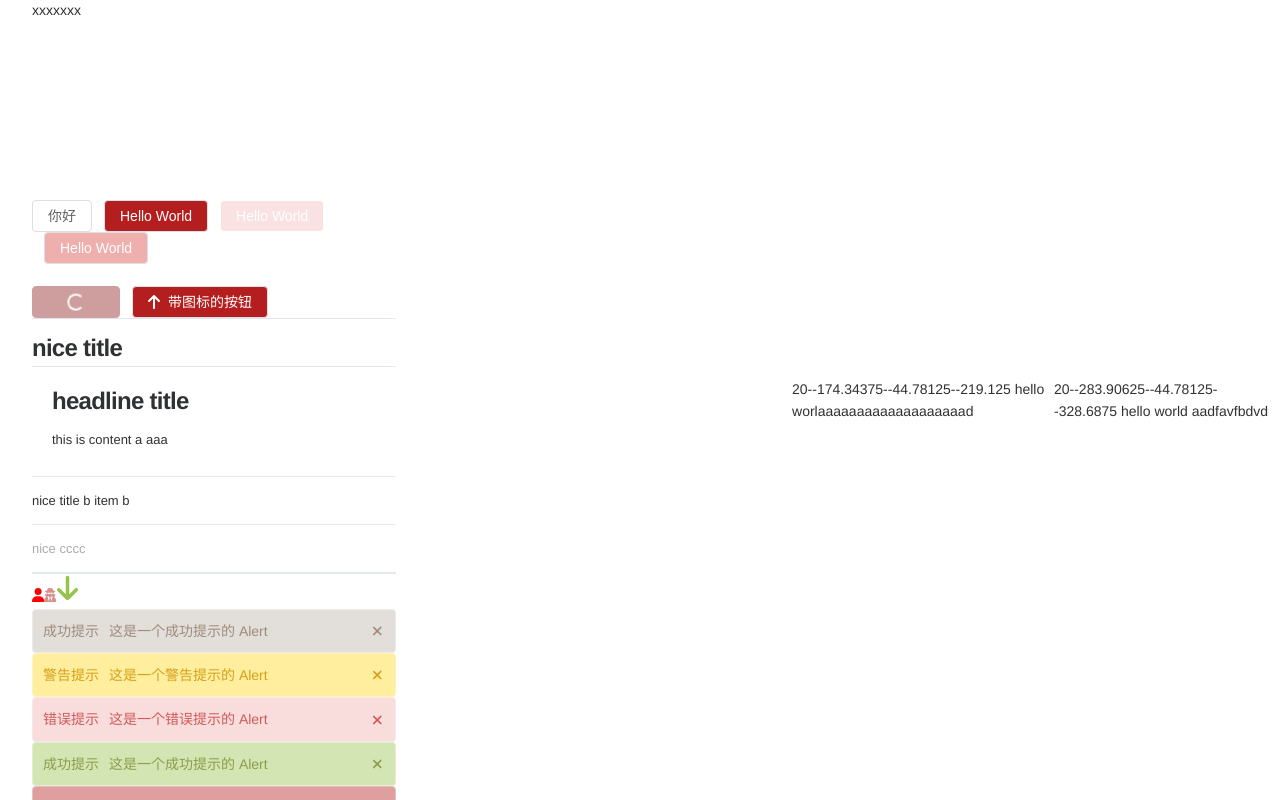
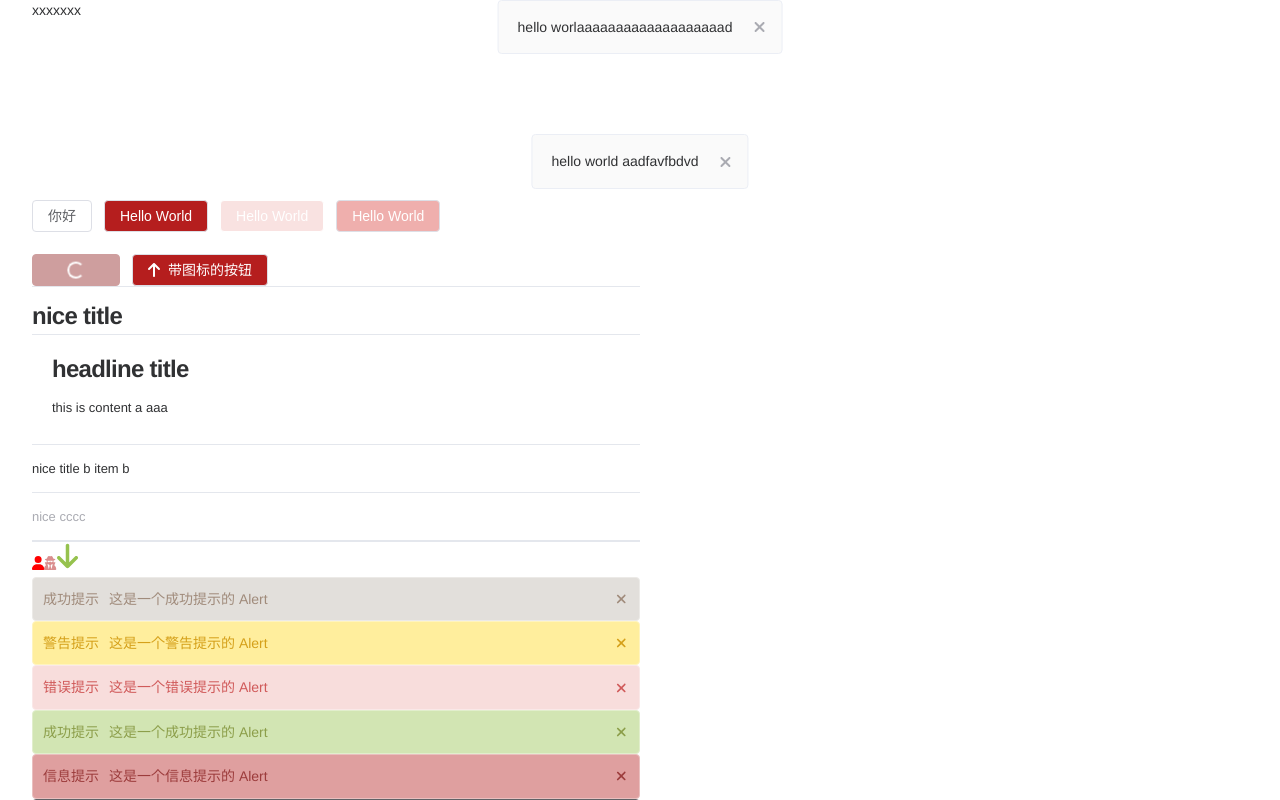
Before and after one commit to ourcx/feiUI, a Vue app: page / in a window 1280 px wide. Shown: the top 800 px of the page. Built offline with nearby package versions, Linux system fonts and the light colour scheme; a web font is replaced by a local one.

Commit message:
feat：完成message函数的开发

```diff
--- a/src/App.vue
+++ b/src/App.vue
@@ -52,7 +52,7 @@ onMounted(()=>{
 
 
   setTimeout(()=>{
-    instance.destory()
+    instance.destroy()
   },2000)
 })
 
--- a/src/components/Message/Messaage.vue
+++ b/src/components/Message/Messaage.vue
@@ -6,15 +6,16 @@
     :class="{ ['fei-message--' + type]: type, 'is-close': showClose }"
     ref="messageRef"
     :style="cssStyle"
+    @mouseenter="clearTimer"
+    @mouseleave="startTimer"
   >
     <div class="fei-message__content">
       <slot>
-      {{ offset }}--{{ topOffset }}--{{ height }}--{{ bottomOffset }}
         <RenderVnode v-if="message" :vNode="message"></RenderVnode>
       </slot>
     </div>
-    <div class="fei-message__close" v-if="showClose">
-    <Icon icon="xmark"></Icon>
+    <div class="fei-message__close" v-if="showClose" @click.stop="closeMessage">
+      <Icon icon="xmark"></Icon>
     </div>
   </div>
 </template>
@@ -23,67 +24,83 @@
 import type { MessageProps } from "./type";
 import RenderVnode from "@/hook/RenderVnode";
 import Icon from "../Icon/Icon.vue";
-import { ref,onMounted,watch, computed,nextTick,getCurrentInstance } from "vue";
-import { getLastBottomOffset, getLastInstance} from './method'
+import { ref, onMounted, watch, nextTick,computed } from "vue";
 import useEventListener from "@/hook/useEventListener";
 
 const props = withDefaults(defineProps<MessageProps>(), {
   type: "info",
   duration: 3000,
-  offset:20,
+  offset: 20,
+  showClose: true,
 });
 
-const visible =ref(false);
+const visible = ref(false);
 const messageRef = ref<HTMLDivElement>();
-// const instance = getCurrentInstance()
+const height = ref(0);
+const topOffset = ref(0); // 顶部位置
 
-//计算偏移高度
-//这个div'的偏移高度
-const height = ref(0)
-const lastOffset = computed(() => getLastBottomOffset(props.id))
-const topOffset = computed(() => props.offset + height.value + lastOffset.value!)
-//给下一个元素预留
-const bottomOffset = computed(() => height.value+topOffset.value)
-//导出bottomOffset
+// 计算底部偏移量
+const bottomOffset = computed(() => {
+  return topOffset.value + height.value;
+});
+
 const cssStyle = computed(() => ({
   top: `${topOffset.value}px`,
   zIndex: props.zIndex,
-}))
-//通过一个数组进行对实例的标记
-function startTimer() {
-  if(props.duration===0)return
-  //禁止自动消失
+}));
 
-  setTimeout(() => {
-    visible.value = false;
-  },props.duration)
+const closeMessage = () => {
+  visible.value = false;
 }
 
-onMounted(async()=>{
+let timer: any;
+function startTimer() {
+  if (props.duration === 0) return;
+  timer = setTimeout(() => {
+    visible.value = false;
+  }, props.duration);
+}
+
+function clearTimer() {
+  clearTimeout(timer);
+}
+
+onMounted(async () => {
   visible.value = true;
   startTimer();
+  await updateHeight();
+});
+
+// 暴露必要属性
+defineExpose({
+  bottomOffset,
+  visible,
+  height,
+  topOffset,
+  updateHeight
+});
+
+// 更新高度的方法
+async function updateHeight() {
   await nextTick();
-  height.value = messageRef.value!.getBoundingClientRect().height;
-})
-function keydown(e:Event){
-  const event = e as KeyboardEvent
-  if(event.key==="Escape"){
+  if (messageRef.value) {
+    height.value = messageRef.value.getBoundingClientRect().height;
+  }
+}
+
+// 监听可见性变化
+watch(visible, (newValue) => {
+  if (!newValue) {
+    props.onDestory?.();
+  }
+});
+
+function keydown(e: Event) {
+  const event = e as KeyboardEvent;
+  if (event.key === "Escape") {
     visible.value = false;
   }
 }
 
-useEventListener(document,"keydown",keydown)
-watch(visible,(newValue)=>{
-  if(!newValue){
-    props.onDestory?.();
-  }
-})
-
-
-defineExpose({
-  bottomOffset,
-  visible,
-})
+useEventListener(document, "keydown", keydown);
 </script>
-
-<style></style>
--- a/src/components/Message/method.ts
+++ b/src/components/Message/method.ts
@@ -1,68 +1,107 @@
-import type { MessageProps } from './type'
-import { render, h,shallowReactive } from 'vue'
-import MessageConstructor from './Messaage.vue'
-// import { create } from 'some-module' // Uncomment and specify the module if needed, or remove this line if not used
-import type { CreateMessageProps, MessageContext } from './type'
-import useZindex from '@/hook/useZindex'
+import { render, h, shallowReactive, nextTick } from 'vue';
+import MessageConstructor from './Messaage.vue';
+import type { CreateMessageProps, MessageContext } from './type';
+import useZindex from '@/hook/useZindex';
 
+const instances: MessageContext[] = shallowReactive([]);
+let seed = 1;
 
-const instances: MessageContext[] =shallowReactive([])
-//优化性能，浅层响应式对象
-let seed = 1
-export const createMessage = (props: CreateMessageProps) => {
-  const {nextZIndex} = useZindex()
-  const id = `message_${seed++}`
-  const container = document.createElement('div')
+// 全局消息位置更新函数
+const updateMessagePositions = async () => {
+  await nextTick();
 
-  //要清除组件什么的用render(null, container)
-  const destory = () => {
-    const idx = instances.findIndex(item => item.id === id)
-    if (idx === -1) return
-    instances.splice(idx, 1)
-    render(null, container)
-  }
-  const manualDestroy = () => {
-    //手动删除，其实就是手动调节expose传出来的值
-    const  instance = instances.find(item => item.id === id)
-    if(instance){
-      instance.vm.exposed!.visible.value = false
+  // 按顺序计算每个消息框的位置
+  let cumulativeOffset = 0;
+
+  for (const instance of instances) {
+    if (instance.vm.exposed) {
+      try {
+        // 更新当前消息框的顶部位置
+        instance.vm.exposed.topOffset.value = cumulativeOffset;
+
+        // 累积偏移量（高度 + 间隔）
+        cumulativeOffset += (instance.vm.exposed.height.value || 0) + 80;
+      } catch (error) {
+        console.error(`更新消息位置时出错:`, error);
+      }
     }
   }
+};
+
+export const createMessage = (props: CreateMessageProps) => {
+  const { nextZIndex } = useZindex();
+  const id = `message_${seed++}`;
+  const container = document.createElement('div');
+
+  const destroy = async () => {
+    const idx = instances.findIndex(item => item.id === id);
+    if (idx === -1) return;
+
+    try {
+      // 1. 从实例数组中移除当前实例
+      instances.splice(idx, 1);
+
+      // 2. 更新剩余消息框的位置（等待 DOM 更新完成）
+      await nextTick();
+      await updateMessagePositions();
+
+      // 3. 从 DOM 中移除元素
+      if (container.firstElementChild && document.body.contains(container.firstElementChild)) {
+        document.body.removeChild(container.firstElementChild);
+      }
+
+      // 4. 卸载组件
+      render(null, container);
+    } catch (error) {
+      console.error(`销毁消息框 ${id} 时出错:`, error);
+    }
+  };
+
+  const manualDestroy = async () => {
+    const instance = instances.find(item => item.id === id);
+    if (instance && instance.vm.exposed) {
+      try {
+        // 隐藏消息框
+        instance.vm.exposed.visible.value = false;
+
+        // 等待动画完成后再完全销毁
+        setTimeout(() => destroy(), 300);
+      } catch (error) {
+        console.error(`手动销毁消息框 ${id} 时出错:`, error);
+      }
+    }
+  };
+
   const newProps = {
     ...props,
     id,
-    zIndex:nextZIndex(),
-    onDestoty: destory,
+    zIndex: nextZIndex(),
+    onDestory: destroy
+  };
 
-  }
-  const vnode = h(MessageConstructor, newProps)
-  render(vnode, container)
-  document.body.appendChild(container.firstElementChild!)
-  const vm = vnode.component!
+  // 创建虚拟节点并渲染
+  const vnode = h(MessageConstructor, newProps);
+  render(vnode, container);
+
+  // 添加到 DOM
+  document.body.appendChild(container.firstElementChild!);
+
+  const vm = vnode.component!;
   const instance = {
-    id: id,
+    id,
     vnode,
     props: newProps,
     vm,
-    destory:manualDestroy
-  }
+    destroy: manualDestroy
+  };
 
-  instances.push(instance)
-  //非空标识符
-  return instance
-}
+  // 添加到实例数组
+  instances.push(instance);
 
-export const getLastInstance = () => {
-  return instances.at(-1)
-  //返回最后一个参数
-}
+  // 更新所有消息框的位置
+  updateMessagePositions();
 
-export const getLastBottomOffset = (id: string) => {
-  const idx = instances.findIndex(item => item.id === id)
-  if (idx <= 0) {
-    return 0
-  } else {
-    const prev = instances[idx - 1]
-    return prev.vm.exposed!.bottomOffset.value
-  }
-}
+  return instance;
+};
+
+// 其他辅助函数保持不变...
--- a/src/components/Message/style.css
+++ b/src/components/Message/style.css
@@ -0,0 +1,93 @@
+.fei-message {
+    --fei-message-bg-color: var(--fei-fill-color-lighter);
+    --fei-message-border-color: var(--fei-border-color-lighter);
+    --fei-message-padding: 15px 19px;
+    --fei-message-Close-size: 16px;
+    --fei-message-Close-icon-color: var(--fei-text-color-placeholder);
+    --fei-message-Close-hover-color: var(--fei-text-color-secondary);
+}
+
+.fei-message {
+    width: fit-content;
+    max-width: calc(100% - 32px);
+    box-sizing: border-box;
+    border-radius: var(--fei-border-radius-base);
+    border-width: var(--fei-border-width);
+    border-style: var(--fei-border-style);
+    border-color: var(--fei-message-border-color);
+    position: fixed;
+    left: 50%;
+    top: 20px;
+    transform: translateX(-50%);
+    background-color: var(--fei-message-bg-color);
+    padding: var(--fei-message-padding);
+    display: flex;
+    align-items: center;
+    transition: top var( --fei-transition-duration);
+    .fei-message__content{
+      color:var(--fei-message-text-color);
+      overflow-wrap: anywhere;
+    }
+    &.is-close .fei-message__content{
+      padding-right:30px;
+    }
+    .fei-message__close{
+      display: flex;
+      align-items: center;
+    }
+    .fei-message__close svg{
+      cursor: pointer;
+    }
+}
+
+/* 添加定位样式 */
+
+.fei-message__close {
+  position: absolute;
+  right: 16px;
+  top: 50%;
+  transform: translateY(-50%);
+  cursor: pointer;
+}
+
+.fei-message__close svg {
+  color: var(--fei-message-Close-icon-color);
+  transition: color 0.3s;
+  font-size: var(--fei-message-Close-size);
+}
+
+.fei-message__close svg:hover {
+  color: var(--fei-message-Close-hover-color);
+}
+
+
+
+/* 成功类型样式 */
+.fei-message--success {
+  --fei-message-bg-color: var(--fei-color-success-light-9);
+  --fei-message-border-color: var(--fei-color-success-light-8);
+  --fei-message-text-color: var(--fei-color-success);
+}
+.fei-message--success .fei-message__close {
+  --fei-icon-color: var(--fei-color-success);
+}
+
+/* 警告类型样式 */
+.fei-message--warning {
+  --fei-message-bg-color: var(--fei-color-warning-light-9);
+  --fei-message-border-color: var(--fei-color-warning-light-8);
+  --fei-message-text-color: var(--fei-color-warning);
+}
+.fei-message--warning .fei-message__close {
+  --fei-icon-color: var(--fei-color-warning);
+}
+
+/* 危险类型样式 */
+.fei-message--danger {
+  --fei-message-bg-color: var(--fei-color-danger-light-9);
+  --fei-message-border-color: var(--fei-color-danger-light-8);
+  --fei-message-text-color: var(--fei-color-danger);
+}
+.fei-message--danger .fei-message__close {
+  --fei-icon-color: var(--fei-color-danger);
+}
--- a/src/styles/index.css
+++ b/src/styles/index.css
@@ -7,3 +7,4 @@
 @import "../components/Alert/style.css";
 @import "../components/Tooltip/styles.css";
 @import "../components/Dropdown/style.css";
+@import "../components/Message/style.css";
```
Also changed, not shown: src/hook/useEventListener.ts (+19 -22 lines).
